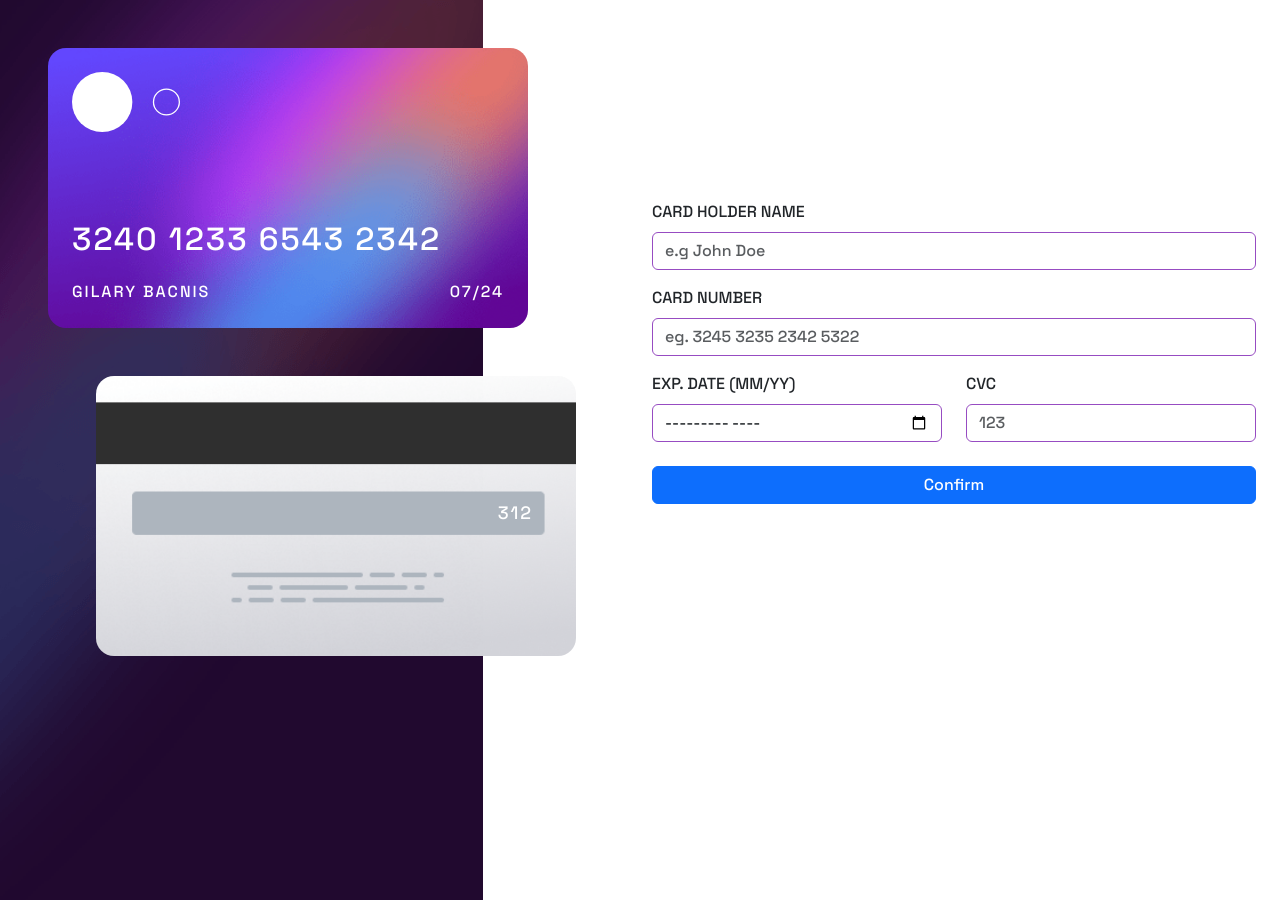
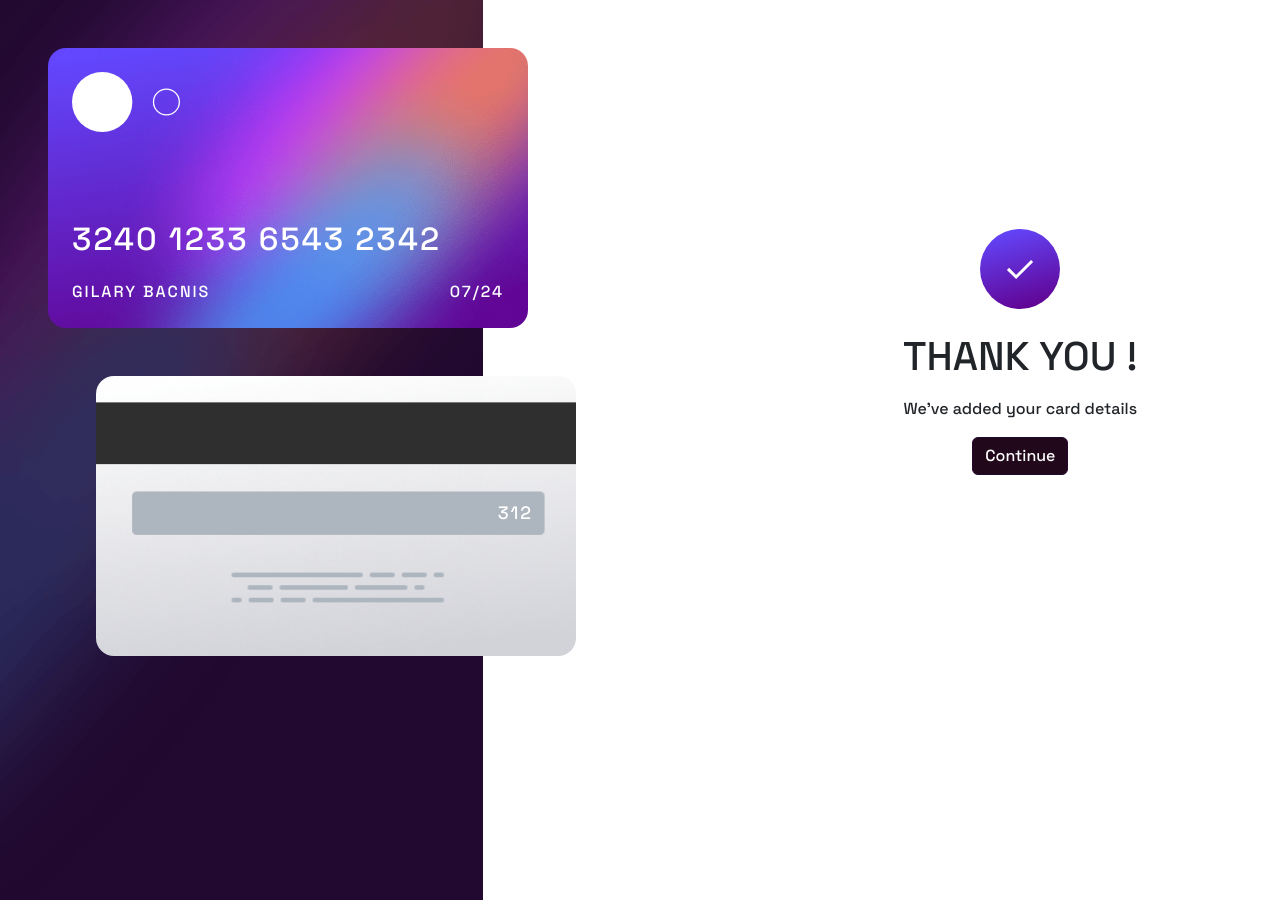
Before and after one commit to gillaryb/react-interactive-card, a React (Create React App) app: page / in a window 1280 px wide. Built offline with nearby package versions, Linux system fonts and the light colour scheme.

Commit message:
added Thank you function

```diff
--- a/src/Card.css
+++ b/src/Card.css
@@ -69,9 +69,20 @@
   right: 22px;
  }
 
-.active-input{
+
+ .card-btn{
+  background-color: rgba(33,9,27);
+  border: 1px solid #21092F;
+ }
+
+ .card-btn:hover{
+  background-color: rgba(33,9,27);
+  border: 1px solid #21092F;
+ }
+
+/* .active-input{
   border: 1px solid rgba(151, 76, 194);
-}
+} */
 
  @media(min-width: 1024px){
   .card-front, .card-back {
--- a/src/Card.js
+++ b/src/Card.js
@@ -3,6 +3,7 @@ import './Card.css';
 import mobileBg from './images/bg-main-mobile.png';
 import desktopBg from './images/bg-main-desktop.png';
 import cardLogo from './images/card-logo.svg';
+import completeIcon from './images/icon-complete.svg';
 
 export default function Card(){
   return (
@@ -16,7 +17,7 @@ export default function Card(){
 
 
       <div className="row ">
-        <div className="col-lg-6 col-md-6 col-sm-3 z-3">
+        <div className="col-lg-7 col-md-6 col-sm-3 z-3">
           <div className="text-white mx-5 my-5 card-spacing">
             <article className="card-front p-4 d-flex flex-column justify-content-between">
               <img src={cardLogo}  alt="logo" className="w-25"/>
@@ -33,8 +34,8 @@ export default function Card(){
             </article>
           </div>
         </div>
-        <div className="col-lg-6 col-md-6 col-sm-3  d-flex align-items-center ">
-          <form className="row mw-100">
+        <div className="col-lg-5 col-md-6 col-sm-3  d-flex flex-column justify-content-center align-items-center">
+          {/* <form className="row mw-100">
             <div className="col-12 mb-3">
               <label for="inputName" className="form-label">CARD HOLDER NAME</label>
               <input type="text"
@@ -78,64 +79,24 @@ export default function Card(){
               </input>
             </div>
             <div className="col-12 ">
-              <button type="submit" className="btn btn-primary w-100">Confirm</button>
+              <button type="submit" className="btn btn-primary card-btn w-100">Confirm</button>
             </div>
-          </form>
+          </form> */}
+          <ThankYou />
         </div>
       </div>
     </div>
+    );
 
-    // <div className="Card">
-    //     <div className="row">
-    //       <div className="col-lg-8 background-image">
-    //         <div className="card-front d-flex flex-grow">
-    //           <div className="card-front-infos text-white">
-    //             <div className="card-circle d-flex align-items-center">
-    //               <div className="card-circle-up">
-    //               </div>
-    //               <div className="card-open-circle">
-    //               </div>
-    //             </div>
-    //             <div className="card-number">
-    //              <h2>49591 6489 6389 101E</h2>
-    //             </div>
-    //             <div className="card-name d-flex justify-content-between">
-    //             <p>FELICIA LEIRE</p>
-    //             <p>9/00</p>
-    //             </div>
-    //           </div>
-    //         </div>
-    //         <div className="card-back">
-    //         </div>
-    //       </div>
-    //       <div className="col-md-3 col-lg-3 card-form">
-    //         <form className="row g-3">
-              // <div className="col-12">
-              //   <label for="inputName" className="form-label">CARD HOLDER NAME</label>
-              //   <input type="text" className="form-control" id="inputName" placeholder="John Doe"></input>
-              // </div>
-              // <div className="col-12">
-              //   <label for="inputCardNumber" className="form-label">CARD NUMBER</label>
-              //   <input type="text" className="form-control" id="inputCardNumber" max-length="16"></input>
-              // </div>
-              // <div className="col-md-3">
-              //   <label for="inputExyDate" className="form-label">EXP. DATE</label>
-              //   <input type="text" className="form-control" id="inputExyDate" placeholder="MM"></input>
-              // </div>
-              // <div className="col-md-3">
-              //   <label for="inputExyDate" className="form-label">(MM/YY)</label>
-              //   <input type="text" className="form-control" id="inputExyDate" placeholder="YY"></input>
-              // </div>
-              // <div className="col-md-6">
-              //   <label for="inputCVC" className="form-label">CVC</label>
-              //   <input type="text" className="form-control" id="inputCVC"></input>
-              // </div>
-              // <div className="col-12">
-              //   <button type="submit" className="btn btn-primary w-100">Confirm</button>
-              // </div>
-    //         </form>
-    //       </div>
-    //     </div>
-    // </div>
-  )
+    function ThankYou(){
+      return(
+        <div className="text-center">
+          <img src={completeIcon} alt="complete-icon" className="d-block m-auto mb-4"/>
+          <h1 className="text-uppercase mb-3">Thank You !</h1>
+          <p>We've added your card details</p>
+          <button className=" btn btn-primary card-btn"> Continue
+          </button>
+        </div>
+      )
+    }
 }
```
